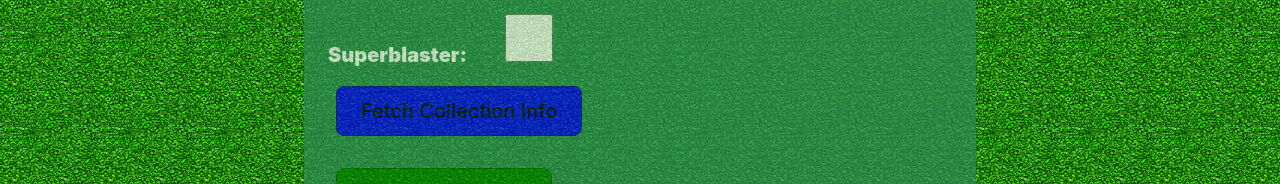
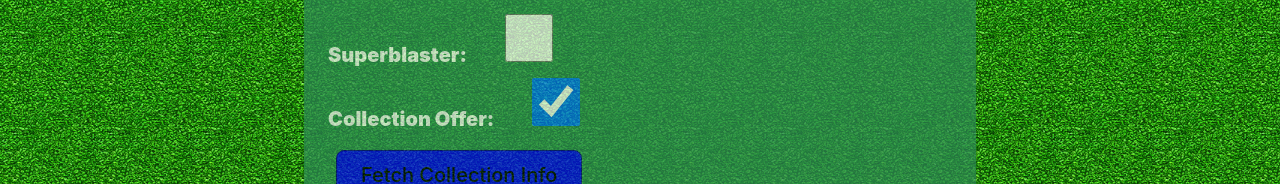
Before and after one commit to thoerner/opensea-arb-ui, a React (Vite) app: page / in a window 1280 px wide. Shown: the part 346-530 px from the top of the page. Built offline with nearby package versions, Linux system fonts and the light colour scheme; no server answers.

Commit message:
add isColleciton Offer

```diff
--- a/src/App.jsx
+++ b/src/App.jsx
@@ -9,14 +9,14 @@ import toast, { Toaster } from "react-hot-toast";
 function App() {
   const [activeScans, setActiveScans] = useState([]);
 
-  const init = useCallback(async () => {
+  const refreshScans = useCallback(async () => {
     const active = await getRequest("/active");
     setActiveScans(active);
   }, []);
 
   useEffect(() => {
-    init();
-  }, [init]);
+    refreshScans();
+  }, [refreshScans]);
 
   function toastResponse(response) {
     if (response.error) {
@@ -29,7 +29,7 @@ function App() {
   async function stopScan(slug) {
     const response = await postRequest("/stop", { collectionSlug: slug });
     toastResponse(response);
-    init();
+    refreshScans();
   }
 
   async function startScan(
@@ -38,7 +38,8 @@ function App() {
     increment,
     schema,
     token,
-    superblaster
+    superblaster,
+    isCollectionOffer
   ) {
     const response = await postRequest("/start", {
       collectionSlug: slug,
@@ -47,9 +48,10 @@ function App() {
       schema,
       token,
       superblaster,
+      isCollectionOffer,
     });
     toastResponse(response);
-    init();
+    refreshScans();
   }
 
   async function getCollectionInfo(slug) {
--- a/src/components/StartScan.jsx
+++ b/src/components/StartScan.jsx
@@ -49,6 +49,18 @@ function StartScan ({ startScan, fetchCollectionInfo }) {
   const [token, setToken] = useState(null)
   const [superblaster, setSuperblaster] = useState(false)
   const [collectionInfo, setCollectionInfo] = useState(null)
+  const [isCollectionOffer, setIsCollectionOffer] = useState(true)
+
+  function resetStates() {
+    setSlug('')
+    setMargin('0.25')
+    setIncrement('0.01')
+    setSchema('ERC721')
+    setToken(null)
+    setSuperblaster(false)
+    setIsCollectionOffer(true)
+    setCollectionInfo(null)
+  }
 
   const handleSubmit = (event) => {
     event.preventDefault()
@@ -57,14 +69,8 @@ function StartScan ({ startScan, fetchCollectionInfo }) {
       return
     }
     if (slug !== '') {
-      startScan(slug, margin, increment, schema, token, superblaster)
-      setSlug('')
-      setMargin('0.25')
-      setIncrement('0.01')
-      setSchema('ERC721')
-      setToken(null)
-      setSuperblaster(false)
-      setCollectionInfo(null)
+      startScan(slug, margin, increment, schema, token, superblaster, isCollectionOffer)
+      resetStates()
     }
   }
 
@@ -137,6 +143,17 @@ function StartScan ({ startScan, fetchCollectionInfo }) {
               />
           </label>
         </div>
+        <div>
+          <label className='formInput'>
+              Collection Offer:{" "}
+              <input
+              type="checkbox"
+              checked={isCollectionOffer}
+              onChange={() => setIsCollectionOffer(!isCollectionOffer)}
+              style={{width: '100px', cursor: 'pointer'}}
+              />
+          </label>
+        </div>
         <button type="submit" style={{backgroundColor: "blue", border: "1px solid darkblue"}}>Fetch Collection Info</button>
         <button type="button" onClick={handleSubmit} style={{backgroundColor: "green", border: "1px solid darkgreen"}}>Start Scan/Offers</button>
       </form>
```
